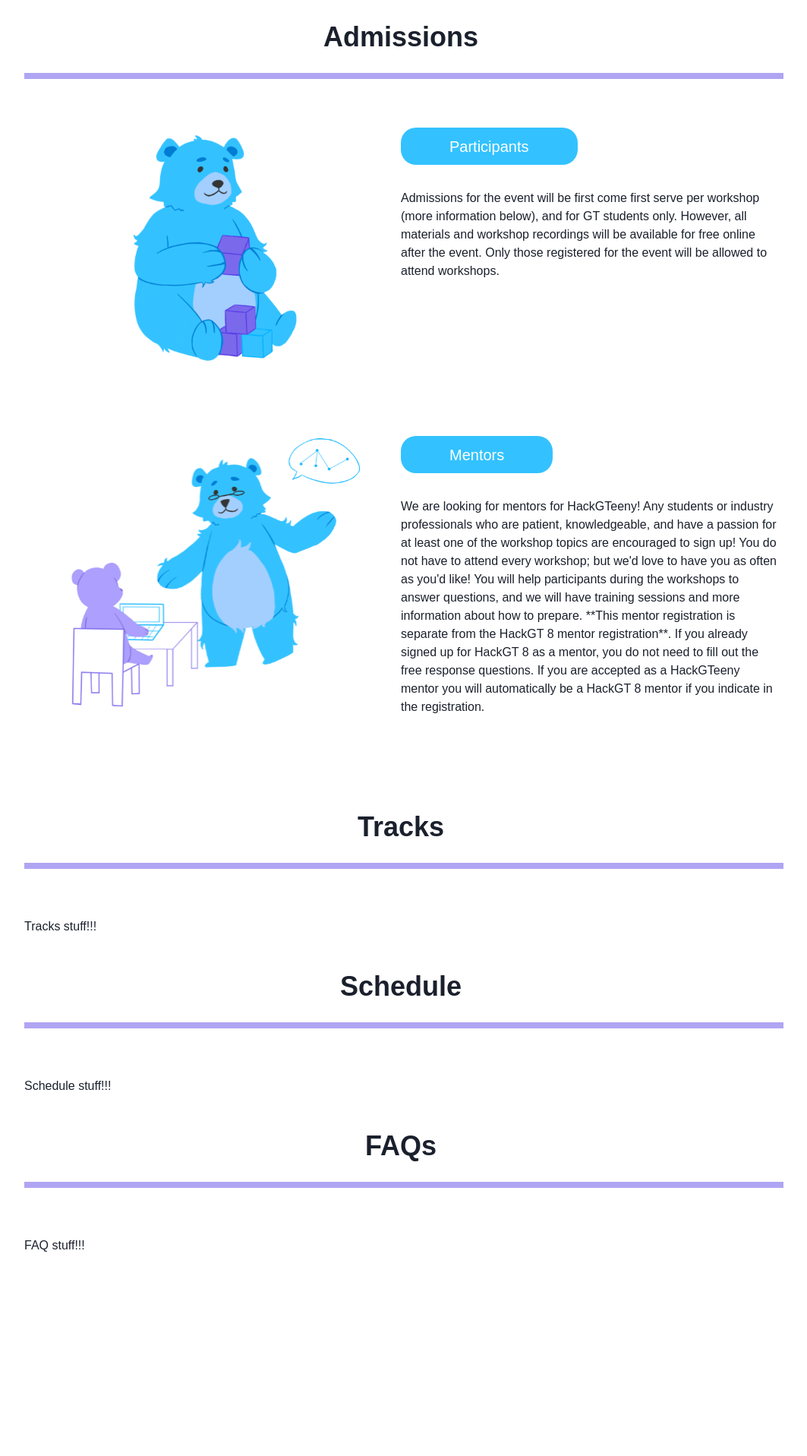
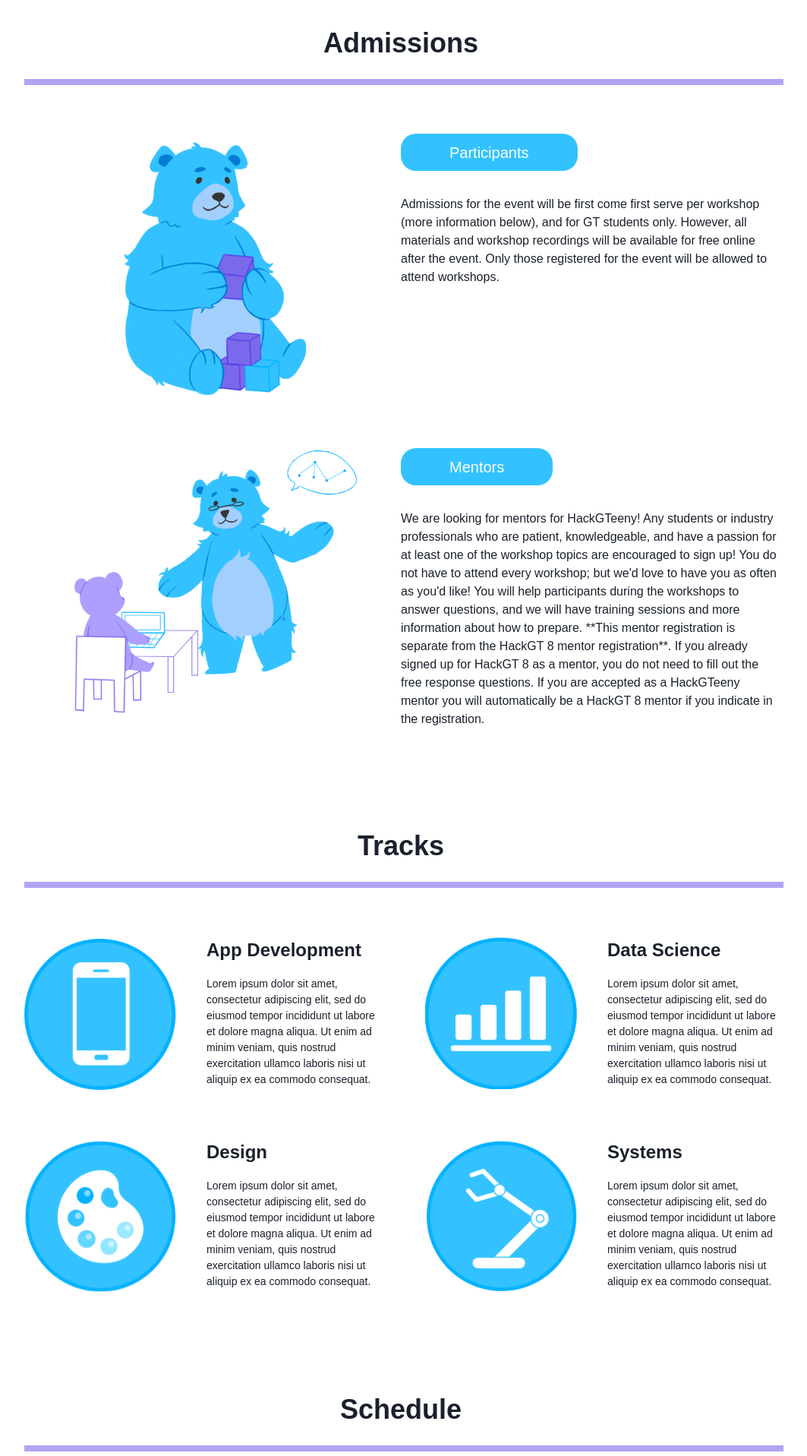
Before and after one commit to HackGT/hackgteeny-2025, a React (Create React App) app: page / in a window 1280 px wide. Shown: the part 829-2746 px from the top of the page at 76% size, without its empty margins (112-1175 px from the left). Before the commit the page ends 2497 px from the top, so only its background shows below. Built offline with nearby package versions, Linux system fonts and the light colour scheme.

Commit message:
add Tracks section, responsive fixes

```diff
--- a/src/App.js
+++ b/src/App.js
@@ -1,9 +1,10 @@
-import { Container, Flex } from '@chakra-ui/react';
+import { Box, Container, Flex, Text } from '@chakra-ui/react';
 import NavBar from './components/NavBar';
 import PurpleDivider from './components/PurpleDivider';
 import GenericSection from './components/GenericSection';
 import HeroSection from './components/hero/HeroSection';
 import AdmissionsSection from './components/admissions/AdmissionsSection';
+import TracksSection from './components/tracks/TracksSection';
 
 function App() {
   return (
@@ -12,14 +13,15 @@ function App() {
         <NavBar />
         <PurpleDivider mb={16} />
 
-        <Flex direction='column' rowGap={10}>
+        { /* the only reason this isnt in the flex is cuz we need less space on the bottom */}
+        <Box mb={16}>
+          <HeroSection />
+        </Box>
 
-        <HeroSection />
-        <AdmissionsSection />
+        <Flex direction='column' rowGap={32}>
 
-          <GenericSection id='tracks' title='Tracks'>
-            <h3>Tracks stuff!!!</h3>
-          </GenericSection>
+          <AdmissionsSection />
+          <TracksSection />
 
           <GenericSection id='admissions' title='Schedule'>
             <h3>Schedule stuff!!!</h3>
@@ -28,6 +30,9 @@ function App() {
           <GenericSection id='faqs' title='FAQs'>
             <h3>FAQ stuff!!!</h3>
           </GenericSection>
+
+          <Text textAlign="center" fontSize="3xl">Footer</Text>
+
         </Flex>
 
       </Container>
--- a/src/components/admissions/AdmissionsCard.jsx
+++ b/src/components/admissions/AdmissionsCard.jsx
@@ -2,14 +2,14 @@ import { Box, Image, Text } from '@chakra-ui/react';
 import React from 'react'
 import styleConstants from '../../styleConstants';
 
-const AdmissionsCard = ({imgSrc, title, content}) => {
+const AdmissionsCard = ({_imgSrc, title, content}) => {
 	return (
 		<Box
 			display={{ base: 'flex', lg: 'grid' }}
 			gap={{base: 10, lg: 0}}
 			gridTemplateColumns='1fr 1fr'
 			flexDir={'column'}> {/* switch to horiz. on small scrns */}
-				<Image mx="auto" src={imgSrc} h="80%" alt="" />
+				<Image mx="auto" src={_imgSrc} maxH={350} alt="" />
 				<Box
 				display={{ base: 'flex', lg: 'block' }}
 				flexDir='column'
@@ -20,7 +20,7 @@ const AdmissionsCard = ({imgSrc, title, content}) => {
 					color="white"
 					fontSize="xl"
 					fontWeight={400}
-					p="0.6rem 4rem"
+					p="0.6rem min(10vw, 4rem)"
 					w="fit-content"
 					h="fit-content"
 					mb={8}>
--- a/src/components/admissions/AdmissionsSection.jsx
+++ b/src/components/admissions/AdmissionsSection.jsx
@@ -9,16 +9,16 @@ import AdmissionsCard from './AdmissionsCard';
 const AdmissionsSection = () => {
 	return (
 		<GenericSection id="admissions" title="Admissions">
-			<Flex flexDir="column" gap={{base: 16, lg: 4}}>
+			<Flex flexDir="column" gap={16}>
 
 				<AdmissionsCard
-				imgSrc={cubes1}
+				_imgSrc={cubes1}
 				title={"Participants"}
 				content={"Admissions for the event will be first come first serve per workshop (more information below), and for GT students only. However, all materials and workshop recordings will be available for free online after the event. Only those registered for the event will be allowed to attend workshops."}
 				/>
 
 				<AdmissionsCard
-				imgSrc={mentor1}
+				_imgSrc={mentor1}
 				title={"Mentors"}
 				content={"We are looking for mentors for HackGTeeny! Any students or industry professionals who are patient, knowledgeable, and have a passion for at least one of the workshop topics are encouraged to sign up! You do not have to attend every workshop; but we'd love to have you as often as you'd like! You will help participants during the workshops to answer questions, and we will have training sessions and more information about how to prepare. **This mentor registration is separate from the HackGT 8 mentor registration**. If you already signed up for HackGT 8 as a mentor, you do not need to fill out the free response questions. If you are accepted as a HackGTeeny mentor you will automatically be a HackGT 8 mentor if you indicate in the registration."}
 				/>
--- a/src/components/hero/HeroSection.jsx
+++ b/src/components/hero/HeroSection.jsx
@@ -12,7 +12,7 @@ const HeroSection = () => {
 			<Box
 			bgColor={styleConstants.colorPrimary}
 			borderRadius={styleConstants.borderRadius}
-			padding="3rem 4rem"
+			padding="min(5vh, 3rem) min(10vw, 4rem)"
 			display={{
 				base: 'block',
 				lg: 'flex',
@@ -20,8 +20,7 @@ const HeroSection = () => {
 
 				<Flex flexDirection="column" gap={4}>
 					<Text
-					mx={{base: 'auto', lg: 0}}
-					padding="1rem 2rem"
+					padding="1rem min(4vw, 2rem)"
 					bgColor="white"
 					width="fit-content"
 					fontSize='3xl'
@@ -35,7 +34,7 @@ const HeroSection = () => {
 					</Text>
 				</Flex>
 
-				<Image mx="auto" src={heroImg} alt="" />
+				<Image ml="auto" src={heroImg} alt="" />
 
 			</Box>
 
--- /dev/null
+++ b/src/components/tracks/TrackCard.jsx
@@ -0,0 +1,31 @@
+import { Box, Flex, Image, Text } from '@chakra-ui/react';
+import React from 'react'
+
+const TrackCard = ({_imgSrc, title, content}) => {
+	return (
+		<Flex width="100%" flexDir={{base: 'column', lg: 'row'}} gap={10}>
+
+			{/* NOTE: because of that flexDir above,
+				- width only applies for base (mobile)
+				- height only matters for lg (desktop)
+				this is intended!!!! */}
+			<Image maxW="min(100%, 200px)" m="auto" src={_imgSrc} alt="" />
+
+			<Box h="fit-content">
+				<Text
+				fontSize={{base: "3xl", lg: "2xl"}}
+				fontWeight={600}
+				mb={4}
+				textAlign={{base: 'center', lg: 'left'}}>
+					{title}
+				</Text>
+
+				<Text fontSize={{base: "md", lg: "sm"}} textAlign={{base: 'center', lg: 'left'}}>
+					{content}
+				</Text>
+			</Box>
+		</Flex>
+	);
+};
+
+export default TrackCard;
--- /dev/null
+++ b/src/components/tracks/TracksSection.jsx
@@ -0,0 +1,35 @@
+import React from 'react'
+import GenericSection from '../GenericSection';
+import { Box, Flex } from '@chakra-ui/react';
+import TrackCard from './TrackCard';
+
+import iphoneIcon from "../../assets/tracks/iphone.svg";
+import barchartIcon from "../../assets/tracks/barchart.svg";
+import paletteIcon from "../../assets/tracks/palette.svg";
+import robotarmIcon from "../../assets/tracks/robotarm.svg";
+
+// TODO: add text content
+const loremIpsum = "Lorem ipsum dolor sit amet, consectetur adipiscing elit, sed do eiusmod tempor incididunt ut labore et dolore magna aliqua. Ut enim ad minim veniam, quis nostrud exercitation ullamco laboris nisi ut aliquip ex ea commodo consequat.";
+
+const TracksSection = () => {
+	return (
+		<GenericSection id="tracks" title="Tracks">
+			<Box
+			display={{base: 'flex', lg: 'grid'}}
+			/* base (mobile) */
+			flexDir="column"
+
+			/* lg (desktop) */
+			gridTemplateRows={{lg: '1fr 1fr'}}
+			gridTemplateColumns={{lg: '1fr 1fr'}}
+			gap={16}>
+				<TrackCard _imgSrc={iphoneIcon} title="App Development" content={loremIpsum} />
+				<TrackCard _imgSrc={barchartIcon} title="Data Science" content={loremIpsum} />
+				<TrackCard _imgSrc={paletteIcon} title="Design" content={loremIpsum} />
+				<TrackCard _imgSrc={robotarmIcon} title="Systems" content={loremIpsum} />
+			</Box>
+		</GenericSection>
+	);
+};
+
+export default TracksSection;
```
Also changed, not shown: src/assets/admissions/cubes1.svg (added), src/assets/admissions/mentor1.svg (added).
